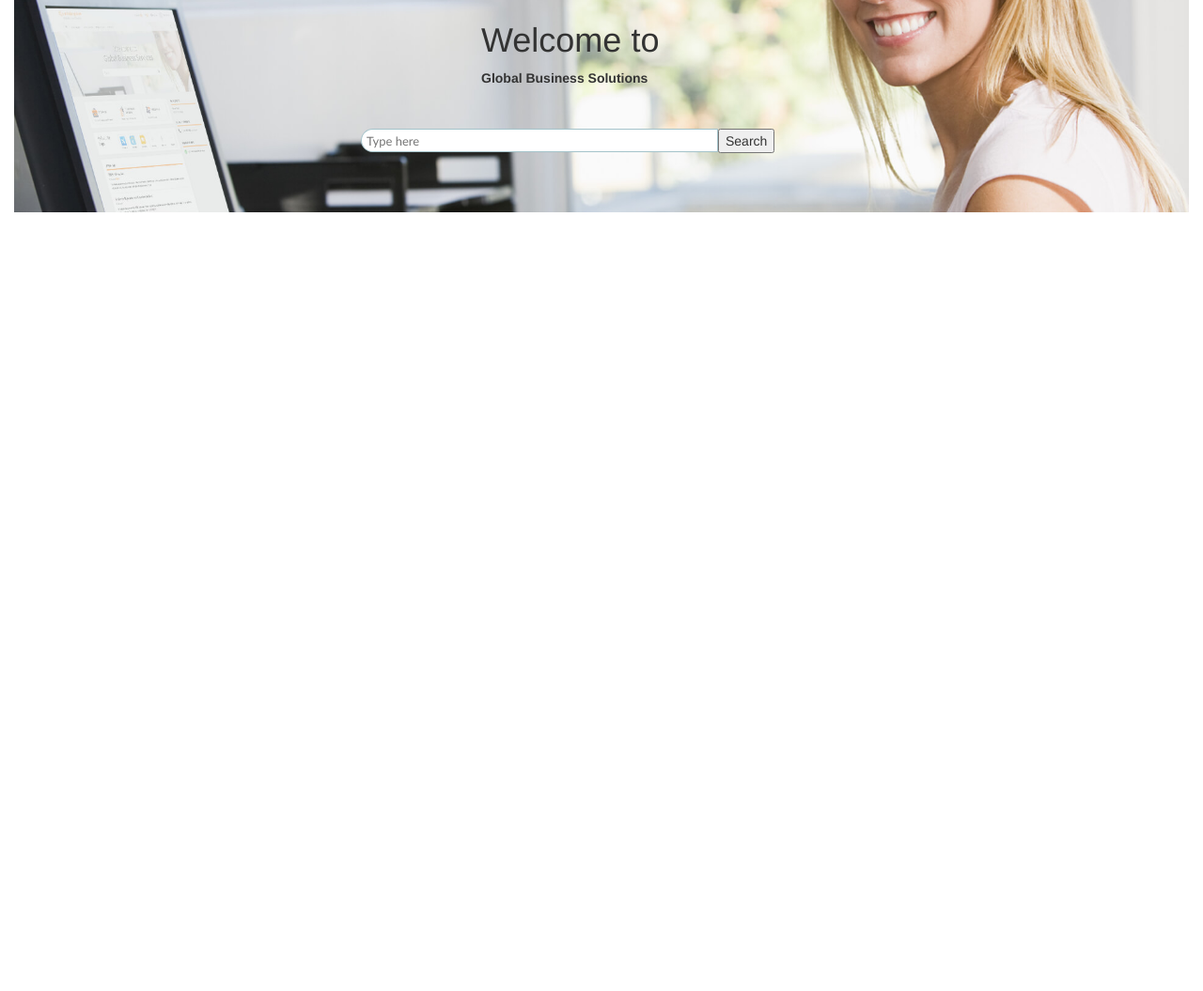
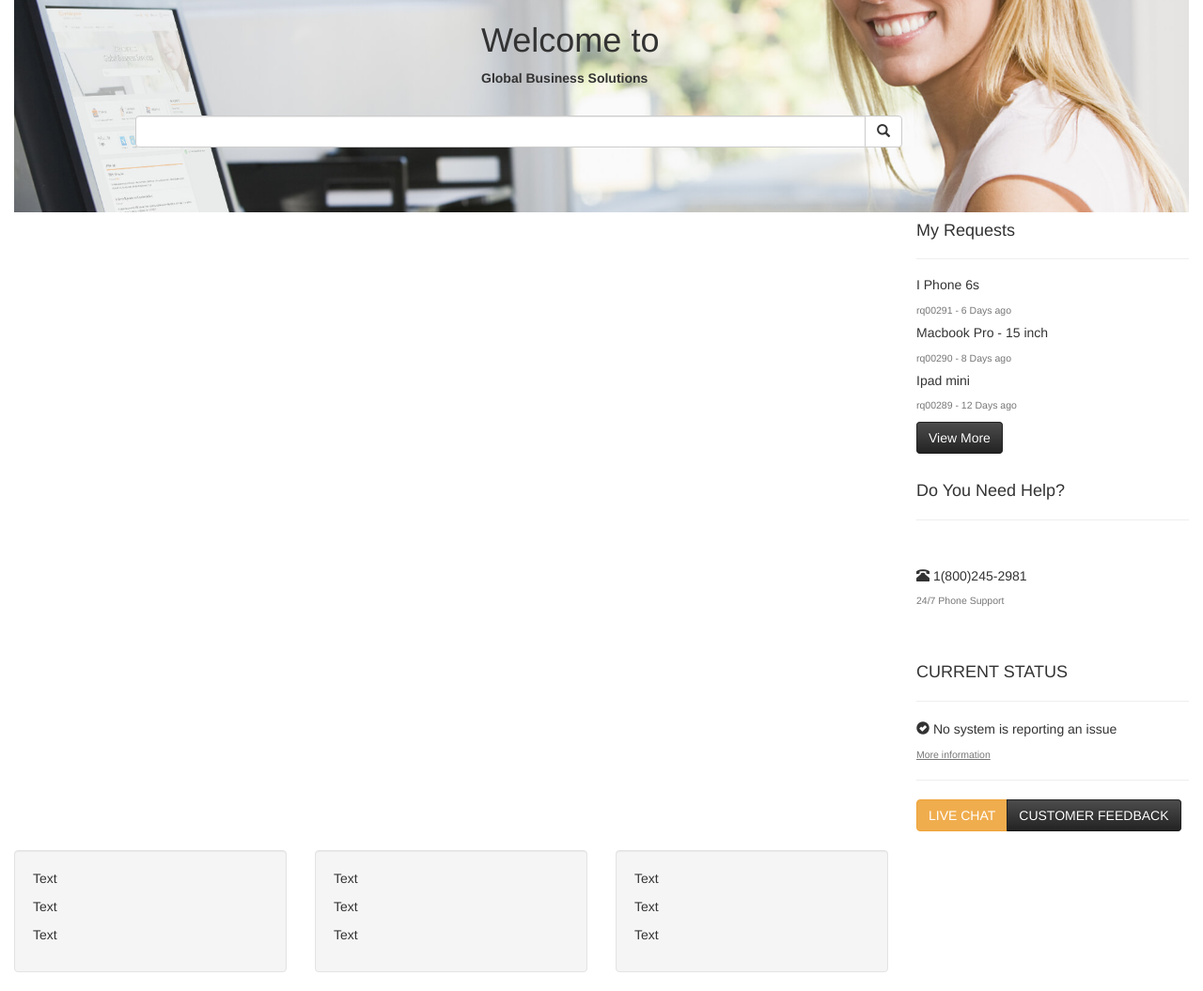
Before and after one commit to evans760/code-test, a plain HTML site: page index.html in a window 1280 px wide. Shown: the part 237-1292 px from the top of the page at 94% size. Before the commit the page ends 800 px from the top, so only its background shows below. Drawn offline with nearby package versions, Linux system fonts and the light colour scheme.

Commit message:
trying to figure it ou

```diff
--- a/css/style.css
+++ b/css/style.css
@@ -19,13 +19,11 @@
 
 #searchbox {
   position: absolute;
-  top: 10%
-  right: 30%;
-  bottom: 50%;
-  left: 30%;
+  bottom: 7000%;
+  left: 15%;
 }
 
-#search,
+/*#search,
 
 #submit {
     float: left;
@@ -39,4 +37,20 @@
     font: normal 13px 'trebuchet MS', arial, helvetica;
     border-radius: 50px 3px 3px 50px;
 
-}
+}*/
+
+.btn-custom {
+  background-color: hsl(0, 0%, 14%) !important;
+  background-repeat: repeat-x;
+  filter: progid:DXImageTransform.Microsoft.gradient(startColorstr="#4c4c4c", endColorstr="#232323");
+  background-image: -khtml-gradient(linear, left top, left bottom, from(#4c4c4c), to(#232323));
+  background-image: -moz-linear-gradient(top, #4c4c4c, #232323);
+  background-image: -ms-linear-gradient(top, #4c4c4c, #232323);
+  background-image: -webkit-gradient(linear, left top, left bottom, color-stop(0%, #4c4c4c), color-stop(100%, #232323));
+  background-image: -webkit-linear-gradient(top, #4c4c4c, #232323);
+  background-image: -o-linear-gradient(top, #4c4c4c, #232323);
+  background-image: linear-gradient(#4c4c4c, #232323);
+  border-color: #232323 #232323 hsl(0, 0%, 10%);
+  color: #fff !important;
+  text-shadow: 0 -1px 0 rgba(0, 0, 0, 0.26);
+  -webkit-font-smoothing: antialiased;
--- a/index.html
+++ b/index.html
@@ -30,12 +30,12 @@
 <div class="col-xs-12">
       <img id="background" src ="img/background.jpg">
     </div>
-<div id="searchbox">
+<!-- <div id="searchbox">
       <form action="">
     <input id="search" type="text" placeholder="Type here">
     <input id="submit" type="submit" value="Search">
 </form>
-    </div>
+    </div> -->
 
 <div id="headText">
   <h1>Welcome to</h1>
@@ -43,6 +43,97 @@
 </div>
 
 
+<div class="container-fluid">
+  <div class="row content">
+    <div class="col-sm-9 sidenav">
+
+      <div id="searchbox" class="input-group">
+        <input type="text" class="form-control" placeholder="">
+        <span class="input-group-btn">
+          <button class="btn btn-default" type="button">
+            <span class="glyphicon glyphicon-search"></span>
+          </button>
+        </span>
+      </div>
+    </div>
+
+
+
+    <div class="col-sm-3">
+      <h4>My Requests</h4>
+      <hr>
+      <h5>I Phone 6s</h5>
+      <h5><small> rq00291 - 6 Days ago</small></h5>
+      <h5>Macbook Pro - 15 inch</h5>
+      <h5><small> rq00290 - 8 Days ago</small></h5>
+      <h5>Ipad mini </h5>
+      <h5><small> rq00289 - 12 Days ago</small></h5>
+      <button type="button" class="btn btn-custom btn-md">View More</button>
+      <br>
+      <br>
+      <h4>Do You Need Help?</h4>
+      <hr>
+      <br>
+      <h5><span class="glyphicon glyphicon-phone-alt"></span> 1(800)245-2981</h5>
+      <h5><small> 24/7 Phone Support</small></h5>
+      <br><br>
+
+      <h4>CURRENT STATUS</h4>
+      <hr>
+      <h5><span class="glyphicon glyphicon-ok-sign"></span> No system is reporting an issue</h5>
+      <h5><small> <u>More information</u></small></h5>
+
+      <hr>
+      <div class="btn-group">
+  <button type="button" class="btn btn-warning">LIVE CHAT</button>
+  <button type="button" class="btn btn-custom">CUSTOMER FEEDBACK</button>
+      </div>
+        </div>
+          </div>
+            </div>
+
+            <div class="container-fluid">
+  <div class="row content">
+    <div class="col-sm-3 sidenav hidden-xs">
+
+    </div>
+    <br>
+
+    <div class="col-sm-9">
+
+
+      <div class="row">
+        <div class="col-sm-4">
+          <div class="well">
+            <p>Text</p>
+            <p>Text</p>
+            <p>Text</p>
+          </div>
+        </div>
+        <div class="col-sm-4">
+          <div class="well">
+            <p>Text</p>
+            <p>Text</p>
+            <p>Text</p>
+          </div>
+        </div>
+        <div class="col-sm-4">
+          <div class="well">
+            <p>Text</p>
+            <p>Text</p>
+            <p>Text</p>
+          </div>
+        </div>
+      </div>
+
+      </div>
+    </div>
+  </div>
+</div>
+
+
+
+
 
 
 </body>
```
